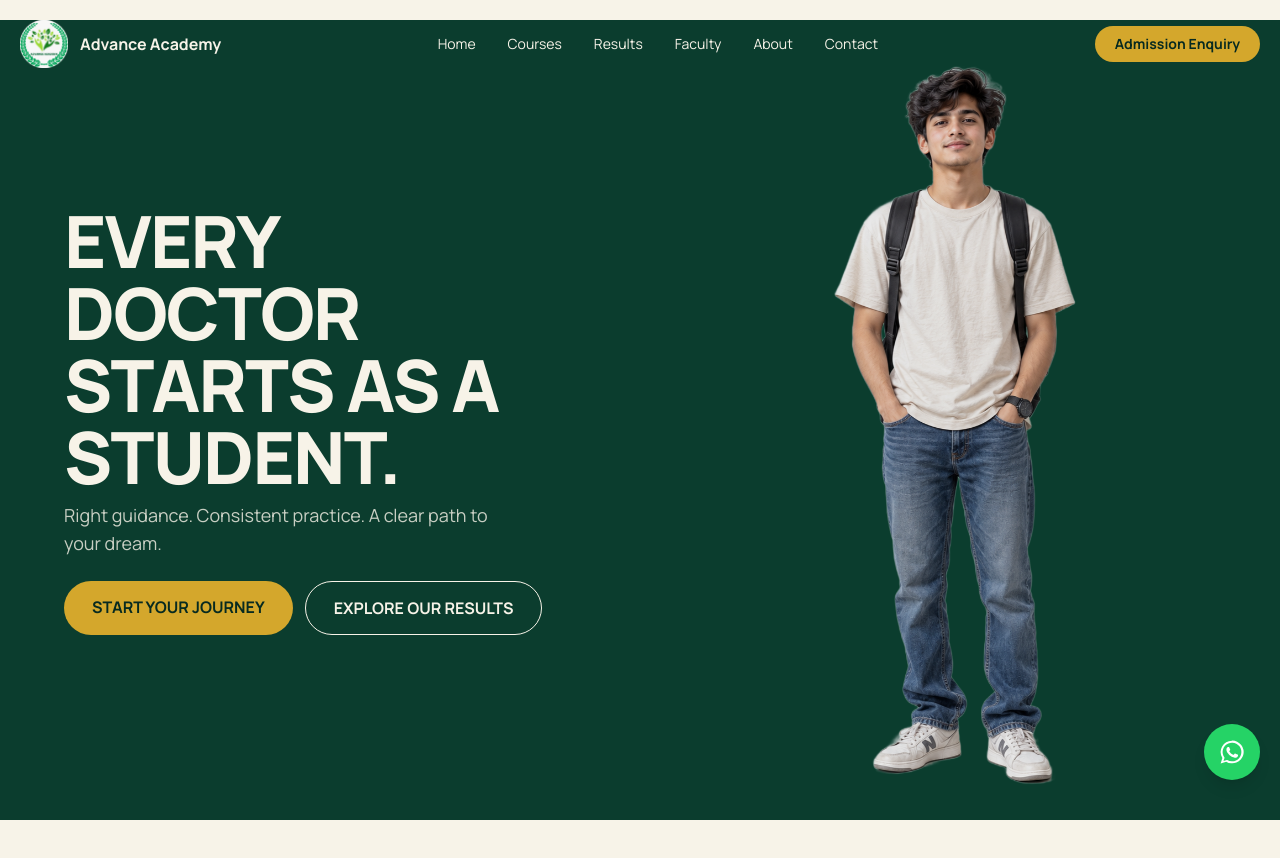
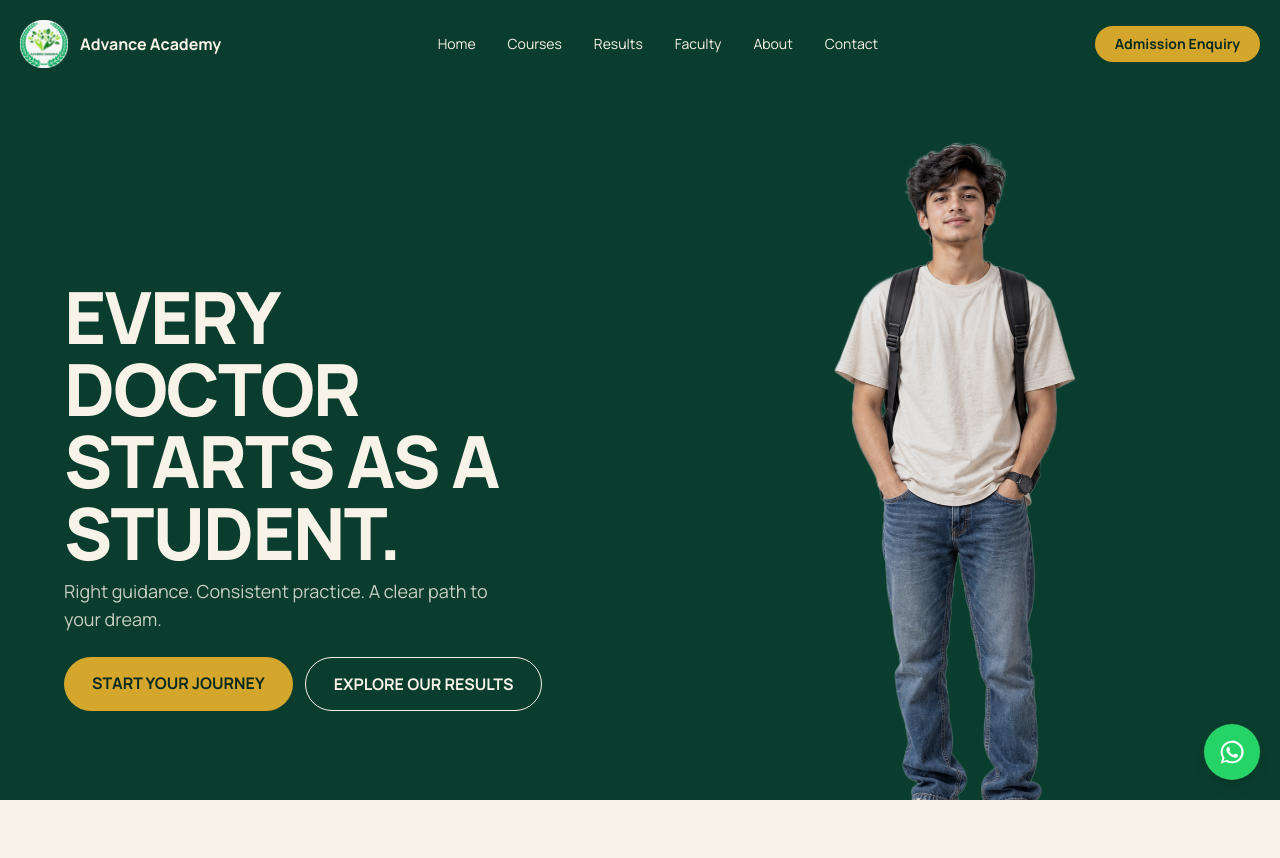
Before and after one commit to advanceacademycg-alt/advanceacademy, a Next.js app: page / in a window 1280 px wide. Shown: the top 858 px of the page. Built offline with nearby package versions, Linux system fonts and the light colour scheme.

Commit message:
Update HeroTransformation.tsx

```diff
--- a/components/HeroTransformation.tsx
+++ b/components/HeroTransformation.tsx
@@ -31,7 +31,7 @@ export default function HeroTransformation(){
     return()=>mm.revert();
   },[]);
   return <section id="home" ref={root} aria-label="Student to doctor" className="relative h-[420vh] text-ivory">
-    <div data-bg className="sticky top-5 flex h-screen flex-col-reverse overflow-hidden bg-green md:grid md:grid-cols-2 md:items-center">
+    <div data-bg className="sticky top-0 box-border flex h-[100svh] flex-col-reverse overflow-hidden bg-green pt-20 md:grid md:grid-cols-2 md:items-center md:pt-24">
       <div className="relative z-10 px-6 md:px-16 md:pb-0 ">
         <div className="relative h-36 sm:h-44 md:h-72">
           {site.hero.map((h,i)=>{const Tag=i?"p":"h1";return <Tag key={i} data-c style={{opacity:i?0:1}} className="absolute inset-0 whitespace-pre-line text-4xl font-extrabold leading-[1.05] tracking-tight transition-all duration-500 sm:text-5xl md:text-6xl lg:text-7xl">{h}</Tag>;})}
```
